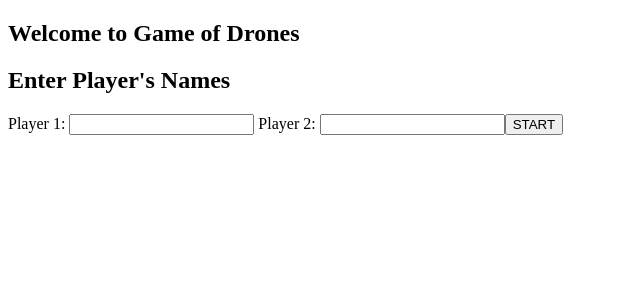
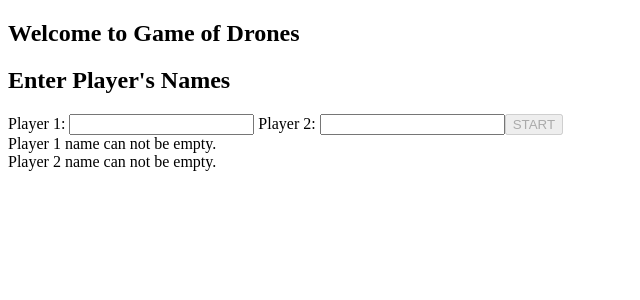
Before and after one commit to mauriciogracia/GoD_frontend, an Angular app in the folder web/: page / in a window 1280 px wide. Shown: the top 300 px of the page, without its empty margins (0-640 px from the left). Built offline with nearby package versions, Linux system fonts and the light colour scheme.

Commit message:
validate game-start fields, check for empty players names with custom validator

```diff
--- a/web/src/app/game-start/game-start.component.html
+++ b/web/src/app/game-start/game-start.component.html
@@ -3,7 +3,6 @@
 
 
 <form [formGroup]="playerInfo" (ngSubmit)="onSubmit()">
-
   <label>
     Player 1:
     <input type="text" formControlName="playerOneName">
@@ -15,4 +14,13 @@
   </label>
 
   <button type="submit" [disabled]="!playerInfo.valid">START</button>
+
+  <div *ngIf="playerInfo.controls['playerOneName'].hasError('whitespaceInvalid')" class="alert alert-danger">
+    Player 1 name can not be empty.
+  </div>
+
+  <div *ngIf="playerInfo.controls['playerTwoName'].hasError('whitespaceInvalid')" class="alert alert-danger">
+    Player 2 name can not be empty.
+  </div>
+
 </form>
--- a/web/src/app/game-start/game-start.component.ts
+++ b/web/src/app/game-start/game-start.component.ts
@@ -1,5 +1,5 @@
 import { Component, OnInit } from '@angular/core';
-import { FormGroup, FormControl } from '@angular/forms';
+import { FormGroup, FormControl, Validators } from '@angular/forms';
 
 @Component({
   selector: 'app-game-start',
@@ -9,11 +9,17 @@ import { FormGroup, FormControl } from '@angular/forms';
 
 export class GameStartComponent implements OnInit {
   playerInfo = new FormGroup({
-    playerOneName: new FormControl(''),
-    playerTwoName: new FormControl(''),
+    playerOneName: new FormControl('', [Validators.required, this.WhitespacesInvalid]),
+    playerTwoName: new FormControl('', [Validators.required, this.WhitespacesInvalid]),
   });
 
   constructor() {  }
+
+  public WhitespacesInvalid(control: FormControl) {
+    const isWhitespace = (control.value || '').trim().length === 0;
+    const isValid = !isWhitespace;
+    return isValid ? null : { 'whitespaceInvalid': true };
+  }
 
   ngOnInit(): void {
   }
@@ -21,5 +27,6 @@ export class GameStartComponent implements OnInit {
   onSubmit() {
     // TODO: Use EventEmitter with form value
     console.warn(this.playerInfo.value);
+    console.warn(this.playerInfo);
   }
 }
```
Lines whose indentation alone changed are shown as unchanged.
